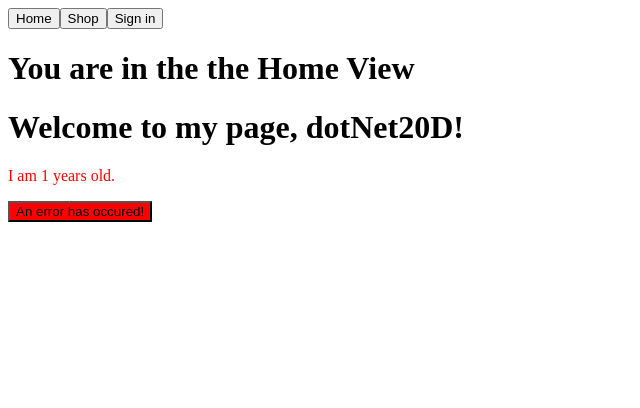
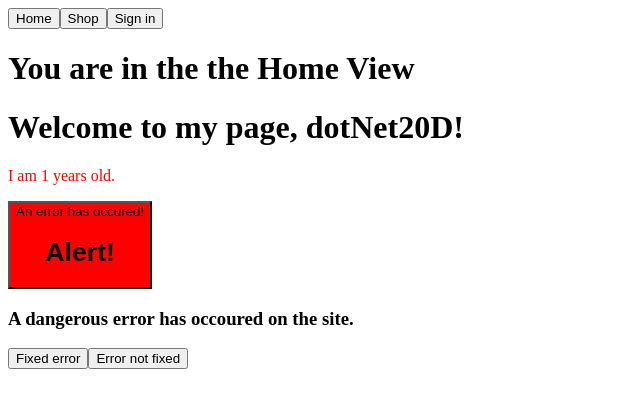
Before and after one commit to BjornBergquist/week3live, a React (Create React App) app: page / in a window 1280 px wide. Shown: the top 408 px of the page, without its empty margins (0-640 px from the left). Built offline with nearby package versions, Linux system fonts and the light colour scheme.

Commit message:
Lecture done

```diff
--- a/src/App.js
+++ b/src/App.js
@@ -1,6 +1,7 @@
 import { Routes } from "./routes/Routes";
 import { Navigation } from "./components/navigation/Navigation";
 import { UserProvider } from "./shared/provider/UserProvider";
+import { SignInView } from "./views/signinview/SignInView";
 
 function App() {
   return (
--- a/src/components/errorbutton/ErrorButton.js
+++ b/src/components/errorbutton/ErrorButton.js
@@ -1,6 +1,10 @@
 import React from "react";
 import style from "./ErrorButton.module.css";
 
-export const ErrorButton = () => {
-  return <button className={style.error}>An error has occured!</button>;
+export const ErrorButton = (props) => {
+  return (
+    <button className={style.error}>
+      An error has occured! {props.children[0]}
+    </button>
+  );
 };
--- /dev/null
+++ b/src/components/errormessage/ErrorMessage.js
@@ -0,0 +1,21 @@
+import { useState } from "react";
+
+export const ErrorMessage = (props) => {
+  const [isErrorFixed, setIsErrorFixed] = useState(false);
+
+  let fixError = false;
+
+  const displayMessage = () => {
+    console.log(isErrorFixed);
+    if (isErrorFixed) return "Error is fixed, hurrah!";
+    return props.message;
+  };
+
+  return (
+    <div>
+      <h3>{displayMessage()}</h3>
+      <button onClick={() => setIsErrorFixed(true)}>Fixed error</button>
+      <button onClick={() => setIsErrorFixed(false)}>Error not fixed</button>
+    </div>
+  );
+};
--- a/src/shared/provider/UserProvider.js
+++ b/src/shared/provider/UserProvider.js
@@ -3,10 +3,23 @@ import { useState, createContext } from "react";
 export const UserContext = createContext(null);
 
 export const UserProvider = ({ children }) => {
-  const [authenticatedUser, setAuthenticatedUser] = useState(null);
+  const [authenticatedUser, setAuthenticatedUser] = useState();
   return (
     <UserContext.Provider value={[authenticatedUser, setAuthenticatedUser]}>
       {children}
     </UserContext.Provider>
   );
 };
+
+// import { useState, createContext } from "react";
+
+// export const UserContext = createContext();
+
+// export const UserProvider = ({ children }) => {
+//   const [authenticatedUser, setAuthenticatedUser] = useState();
+//   return (
+//     <UserContext.Provider value={[authenticatedUser, setAuthenticatedUser]}>
+//       {children}
+//     </UserContext.Provider>
+//   );
+// };
--- a/src/views/homeview/HomeView.js
+++ b/src/views/homeview/HomeView.js
@@ -1,12 +1,18 @@
 import { GreetUser } from "../../components/greetuser/GreetUser";
 import { ErrorButton } from "../../components/errorbutton/ErrorButton";
+import { ErrorMessage } from "../../components/errormessage/ErrorMessage";
 
 export const HomeView = () => {
   return (
     <div>
+      {console.log("Rendering HomeView")}
       <h1>You are in the the Home View</h1>
       <GreetUser name="dotNet20D" age="1" />
-      <ErrorButton></ErrorButton>
+      <ErrorButton>
+        <h1>Alert!</h1>
+        <h2>Element 2</h2>
+      </ErrorButton>
+      <ErrorMessage message="A dangerous error has occoured on the site." />
     </div>
   );
 };
--- a/src/views/signinview/SignInView.js
+++ b/src/views/signinview/SignInView.js
@@ -1,4 +1,31 @@
-import { useState, useContext } from "react";
+import React, { useContext, useState } from "react";
+import { UserContext } from "../../shared/provider/UserProvider";
+import "./SignInView.css";
+
+export const SignInView = () => {
+  const [authenticatedUser, SetAuthenticatedUser] = useContext(UserContext);
+  // const [username, setUsername] = useState("Björn");
+  const [password, setPassword] = useState();
+  return (
+    <div>
+      <h1> {authenticatedUser} </h1>
+      <input
+        placeholder="Enter username"
+        onChange={(event) => SetAuthenticatedUser(event.target.value)}
+      />
+      <br />
+      <input
+        placeholder="Enter password"
+        type="password"
+        onChange={(event) => setPassword(event.target.value)}
+      />
+       <br />
+      <button>Sign in</button>
+    </div>
+  );
+};
+
+/*import { useState, useContext } from "react";
 import { UserContext } from "../../shared/provider/UserProvider";
 
 export const SignInView = () => {
@@ -25,3 +52,4 @@ export const SignInView = () => {
     </div>
   );
 };
+*/
--- a/src/views/storeview/StoreView.js
+++ b/src/views/storeview/StoreView.js
@@ -1,4 +1,5 @@
 import { useState, useEffect } from "react";
+import { UserContext } from "../../shared/provider/UserProvider";
 
 export const StoreView = () => {
   const [count, setCount] = useState(0);
```
Also changed, not shown: src/components/errormessage/ErrorMessage.css (added).
